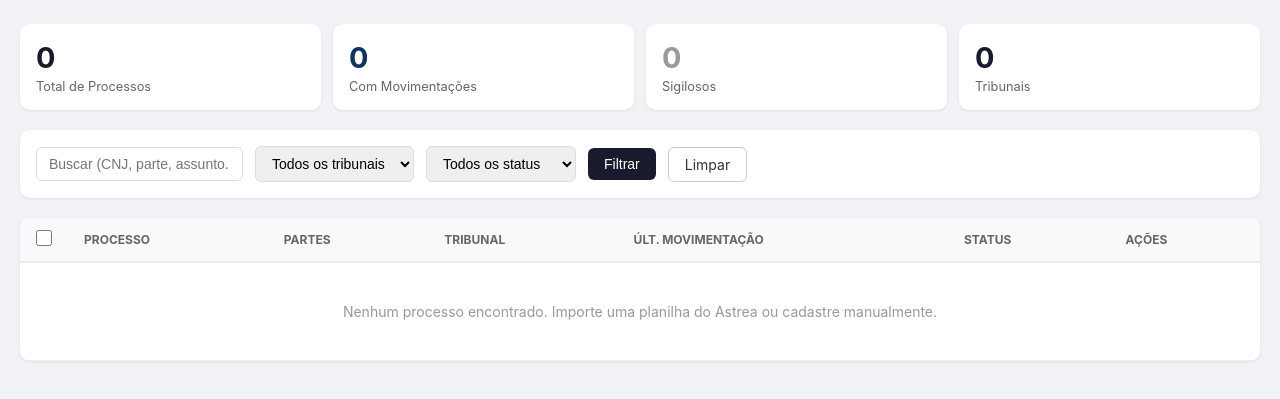
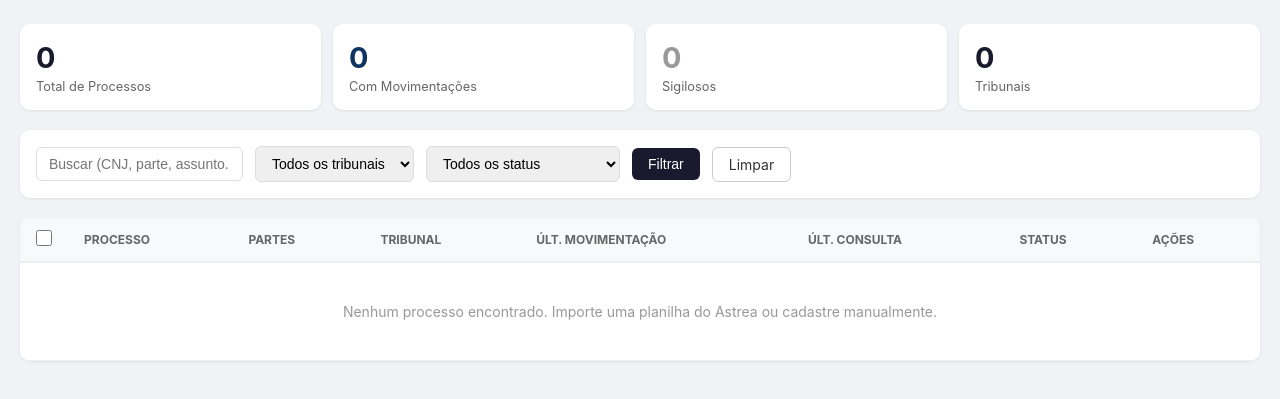
Before and after one commit to LokoParanoid/processos-dashboard, a FastAPI app: page / in a window 1280 px wide. Shown: the part 55-454 px from the top of the page. Run offline with FastAPI, Linux system fonts and the light colour scheme; data that the repository does not hold is empty.

Commit message:
Fase 3 — Visibilidade
3.1 Indicadores visuais:
- CSS classes row-warning (>2d, amarelo) e row-danger (>7d, vermelho)
- Prioridade: erro (⚠) > danger > warning
- Coluna 'Última Consulta' com data relativa (há X dias/horas/min)

3.2 Filtros:
- Option 'Desatualizado (+7 dias)' e 'Nunca consultado'
- Filtros aplicados via condicao em ultima_consulta_datajud

```diff
--- a/main.py
+++ b/main.py
@@ -4,7 +4,7 @@ import os
 import sys
 import threading
 import uuid
-from datetime import datetime
+from datetime import datetime, timedelta
 from pathlib import Path
 
 from fastapi import FastAPI, UploadFile, File, Form, Request, Query, HTTPException
@@ -140,7 +140,12 @@ async def dashboard(request: Request, busca: str = Query(""), tribunal: str = Qu
         if tribunal:
             query = query.filter(Processo.tribunal.like(f"%{tribunal}%"))
 
-        if status_filtro:
+        if status_filtro == "desatualizado":
+            limite = datetime.utcnow() - timedelta(days=7)
+            query = query.filter(Processo.ultima_consulta_datajud < limite)
+        elif status_filtro == "nao_consultado":
+            query = query.filter(Processo.ultima_consulta_datajud.is_(None))
+        elif status_filtro:
             query = query.filter(Processo.status == status_filtro)
 
         query = query.order_by(Processo.ultima_movimentacao_data.desc().nullslast())
@@ -149,10 +154,35 @@ async def dashboard(request: Request, busca: str = Query(""), tribunal: str = Qu
         ofs = (pagina - 1) * ITENS_POR_PAGINA
         processos = query.offset(ofs).limit(ITENS_POR_PAGINA).all()
 
+        agora = datetime.utcnow()
+        for p in processos:
+            if p.ultima_consulta_datajud:
+                delta = agora - p.ultima_consulta_datajud
+                p._dias_sem_consulta = delta.days
+                if delta.days > 0:
+                    p._ultima_consulta_str = f"há {delta.days} dia(s)"
+                elif delta.seconds >= 3600:
+                    p._ultima_consulta_str = f"há {delta.seconds // 3600} hora(s)"
+                elif delta.seconds >= 60:
+                    p._ultima_consulta_str = f"há {delta.seconds // 60} min"
+                else:
+                    p._ultima_consulta_str = "Agora"
+            else:
+                p._dias_sem_consulta = None
+                p._ultima_consulta_str = "Nunca"
+
         tribunais_lista = session.query(Processo.tribunal).distinct().order_by(Processo.tribunal).all()
         tribunais = [t[0] for t in tribunais_lista if t[0]]
 
-        filtro_base = query
+        filtro_base = session.query(Processo)
+        if busca:
+            t = f"%{busca}%"
+            filtro_base = filtro_base.filter(
+                Processo.numero_cnj.like(t) | Processo.parte_autora.like(t) |
+                Processo.parte_re.like(t) | Processo.assunto.like(t) | Processo.classe.like(t)
+            )
+        if tribunal:
+            filtro_base = filtro_base.filter(Processo.tribunal.like(f"%{tribunal}%"))
         sigilosos_total = filtro_base.filter(Processo.sigiloso == True).count()
         com_mov_count = filtro_base.filter(
             Processo.ultima_movimentacao_data.isnot(None)
--- a/templates/dashboard.html
+++ b/templates/dashboard.html
@@ -77,6 +77,8 @@
         .status-arquivado { color: #999; }
         .mov-nova { color: #e94560; font-weight: 600; }
         .data-cell { white-space: nowrap; font-size: 0.8rem; color: #666; }
+        .row-warning { background: #fff3cd !important; }
+        .row-danger { background: #f8d7da !important; }
         .modal-overlay {
             display: none; position: fixed; inset: 0; background: rgba(0,0,0,0.5);
             z-index: 1000; justify-content: center; align-items: center;
@@ -178,6 +180,8 @@
                 <option value="ativo" {% if status_filtro == 'ativo' %}selected{% endif %}>Ativo</option>
                 <option value="arquivado" {% if status_filtro == 'arquivado' %}selected{% endif %}>Arquivado</option>
                 <option value="suspenso" {% if status_filtro == 'suspenso' %}selected{% endif %}>Suspenso</option>
+                <option value="desatualizado" {% if status_filtro == 'desatualizado' %}selected{% endif %}>Desatualizado (+7 dias)</option>
+                <option value="nao_consultado" {% if status_filtro == 'nao_consultado' %}selected{% endif %}>Nunca consultado</option>
             </select>
             <button type="submit" class="btn btn-primary" onclick="window.scrollTo({top:0,behavior:'smooth'})">Filtrar</button>
             <a href="/" class="btn btn-outline" onclick="window.scrollTo({top:0,behavior:'smooth'})">Limpar</a>
@@ -215,6 +219,7 @@
                         <th>Partes</th>
                         <th>Tribunal</th>
                         <th>Últ. Movimentação</th>
+                        <th>Últ. Consulta</th>
                         <th>Status</th>
                         <th>Ações</th>
                     </tr>
@@ -222,7 +227,15 @@
                 <tbody>
                     {% if processos %}
                     {% for p in processos %}
-                    <tr>
+                    {% set row_class = '' %}
+                    {% if not p.ultimo_erro_datajud %}
+                        {% if p._dias_sem_consulta is not none and p._dias_sem_consulta > 7 %}
+                            {% set row_class = 'row-danger' %}
+                        {% elif p._dias_sem_consulta is not none and p._dias_sem_consulta > 2 %}
+                            {% set row_class = 'row-warning' %}
+                        {% endif %}
+                    {% endif %}
+                    <tr class="{{ row_class }}">
                         <td class="checkbox-col">
                             <input type="checkbox" class="processo-checkbox" name="ids" value="{{ p.id }}" onchange="atualizarBatchBar()">
                         </td>
@@ -253,6 +266,7 @@
                             <span style="color:#999">Nenhuma</span>
                             {% endif %}
                         </td>
+                        <td class="data-cell">{{ p._ultima_consulta_str or 'Nunca' }}</td>
                         <td>
                             <span class="status-{{ p.status }}">{{ p.status or 'ativo' }}</span>
                         </td>
@@ -281,7 +295,7 @@
                     </tr>
                     {% endfor %}
                     {% else %}
-                    <tr><td colspan="7" class="empty">Nenhum processo encontrado. Importe uma planilha do Astrea ou cadastre manualmente.</td></tr>
+                    <tr><td colspan="8" class="empty">Nenhum processo encontrado. Importe uma planilha do Astrea ou cadastre manualmente.</td></tr>
                     {% endif %}
                 </tbody>
             </table>
```
Also changed, not shown: IA/tasks.md (+10 -10 lines).
